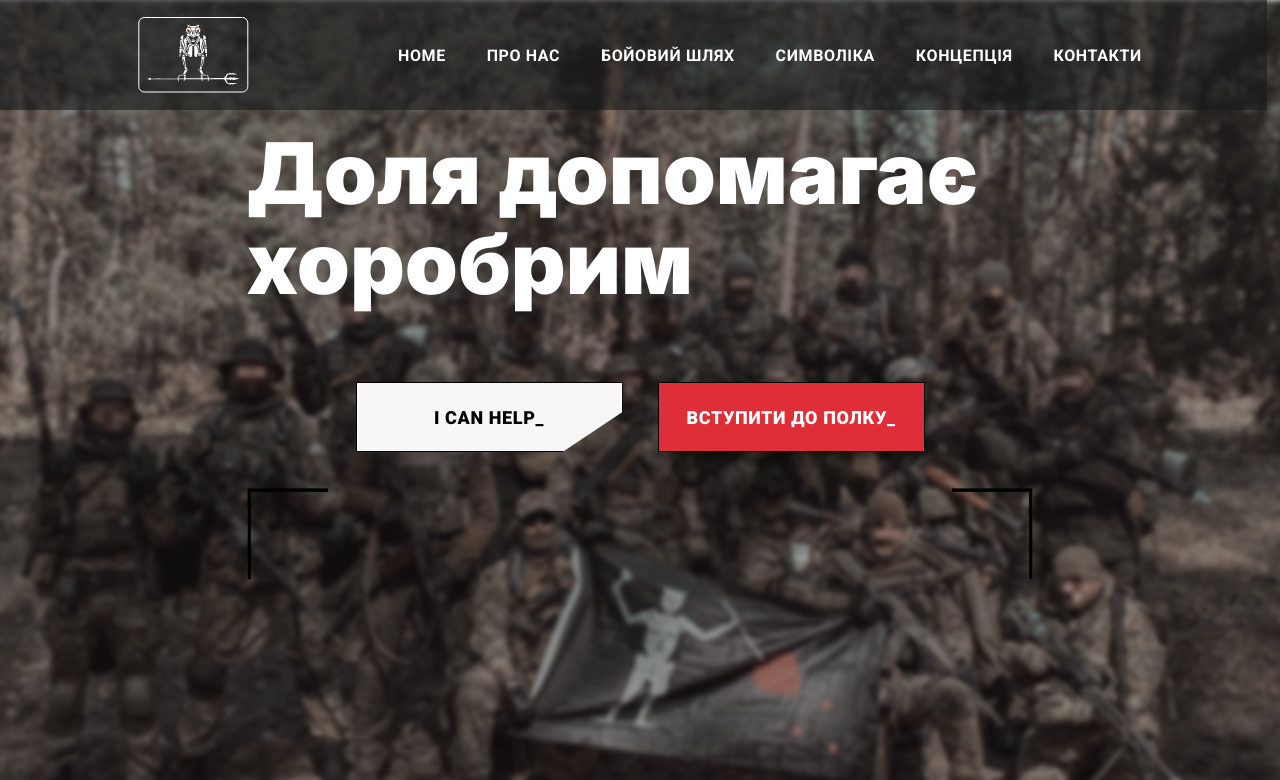
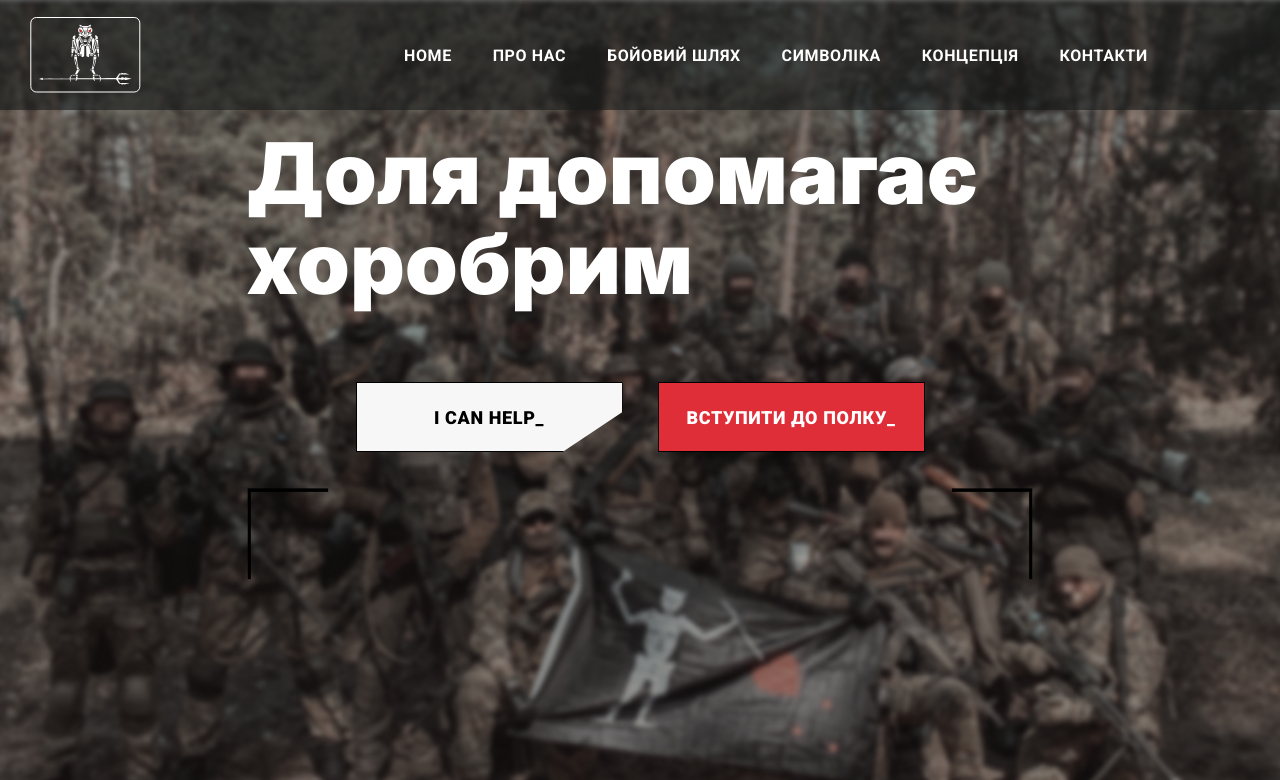
Before and after one commit to ShadePrima/next-owl-app, a Next.js app: page / in a window 1280 px wide. Shown: the top 780 px of the page. Built offline with nearby package versions, Linux system fonts and the light colour scheme.

Commit message:
fix burger menu

```diff
--- a/app/components/aboutUs/AboutUs.module.scss
+++ b/app/components/aboutUs/AboutUs.module.scss
@@ -82,9 +82,3 @@
     margin-top: 36px;
   }
 }
-
-// @media (max-width: 823px) {
-//   .text1 {
-//     margin-top: 36px;
-//   }
-// }
--- a/app/components/header/Header.module.scss
+++ b/app/components/header/Header.module.scss
@@ -7,26 +7,33 @@
   background-size: cover;
   background-position: center;
   background-repeat: no-repeat;
+
+  padding-bottom: 36px;
 }
 
 .backgraundNav {
-  width: 99vw;
+  width: 100%;
   height: 110px;
   position: absolute;
+  // left: 0.5vw;
 
   background: rgba(22, 26, 25, 0.6);
 }
 
 .logoRow {
-  max-width: 1004px;
   margin: 0 auto;
   padding: 17px 0;
   position: relative;
 
   display: flex;
-  justify-content: space-between;
+  justify-content: flex-start;
   align-items: center;
-  gap: 32px;
+  gap: 263px;
+
+  @media (max-width: 1160px) {
+    justify-content: space-between;
+    gap: 32px;
+  }
 }
 
 .contentBlock {
--- a/app/components/navigation/Navigation.module.scss
+++ b/app/components/navigation/Navigation.module.scss
@@ -19,7 +19,7 @@
     cursor: pointer;
   }
 
-  @media (max-width: 425px) {
+  @media (max-width: 560px) {
     display: none;
   }
 }
--- a/app/ui/burgerMenu/BurgerMenu.module.scss
+++ b/app/ui/burgerMenu/BurgerMenu.module.scss
@@ -4,7 +4,7 @@
   position: relative;
   display: none;
 
-  @media (max-width: 425px) {
+  @media (max-width: 560px) {
     display: block;
   }
 }
```
Also changed, not shown: app/components/BurgerMenuLib/BurgerMenuLib.tsx (deleted, +0 -24 lines).
